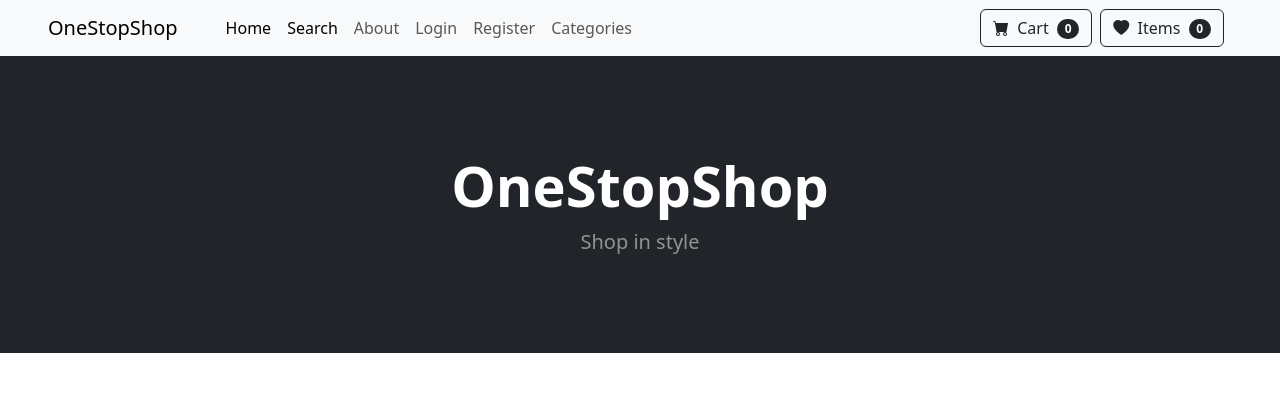
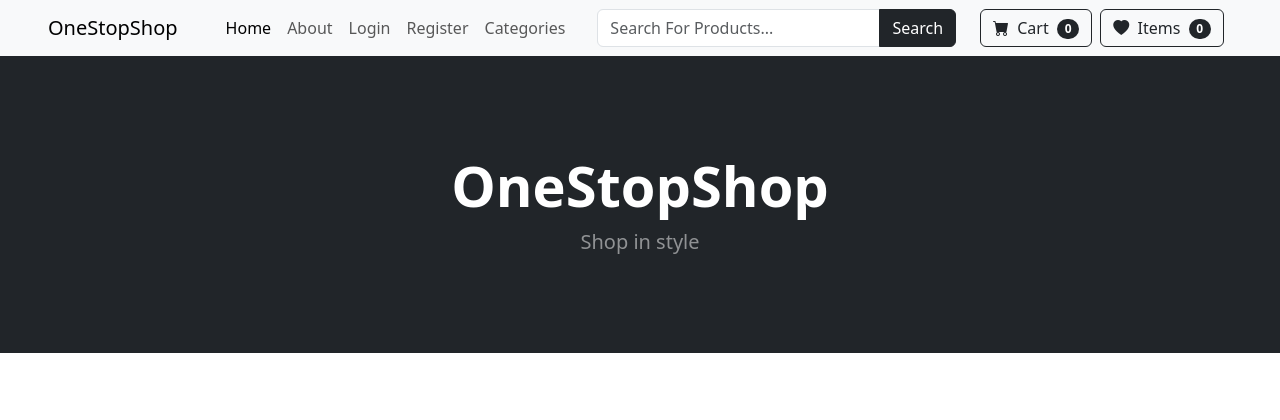
Before and after one commit to dragAnsh/OneStopShop, a Django app: page / in a window 1280 px wide. Shown: the top 420 px of the page. Run offline with Django 5.2, Linux system fonts and the light colour scheme; data that the repository does not hold is empty; parts of the project's set-up code (start-up, migrations or seed data) failed here and were passed over.

Commit message:
Add Search bar in Navbar

```diff
--- a/store/templates/store/navbar.html
+++ b/store/templates/store/navbar.html
@@ -6,7 +6,6 @@
         <div class="collapse navbar-collapse" id="navbarSupportedContent">
             <ul class="navbar-nav me-auto mb-2 mb-lg-0 ms-lg-4">
                 <li class="nav-item"><a class="nav-link active" aria-current="page" href="{% url 'home' %}">Home</a></li>
-                <li class="nav-item"><a class="nav-link active" aria-current="page" href="{% url 'search' %}">Search</a></li>
                 <li class="nav-item"><a class="nav-link" href="{% url 'about' %}">About</a></li>
 
                 {% if user.is_authenticated %}
@@ -39,6 +38,19 @@
 
                 <li class="nav-item"><a class="nav-link" href="{% url 'category_summary' %}">Categories</a></li>
             </ul>
+
+            <!-- Search form -->
+            <div class="d-flex flex-grow-1 mx-lg-4">
+                <form class="w-100" action="{% url 'search' %}" method="GET">
+                    <div class="input-group">
+                        <input type="text" name="search_text" class="form-control" placeholder="Search For Products..." value="{{search_text}}">
+                        <button type="submit" class="btn btn-dark">
+                            Search
+                        </button>
+                    </div>
+                </form>
+            </div>
+
             <div class="d-flex">
                 {% if user.is_authenticated %}
                     <a href="{% url 'user_orders_list' 'all' %}" class="btn btn-outline-dark me-2">
--- a/store/views.py
+++ b/store/views.py
@@ -22,10 +22,10 @@ def search(request):
         search_text = request.GET.get('search_text', '').strip()
         price_filter = request.GET.get('price_filter', '')
         sale_filter = request.GET.get('sale_filter', '')
-        rating_filter = request.GET.get('rating_filter', '4_and_up')
+        rating_filter = request.GET.get('rating_filter', '1_and_up')
 
         if not search_text:
-            return render(request, 'store/search.html')
+            return redirect('home')
 
         query = Q() # Q makes Django queries flexible and powerful. Internally, it constructs SQL WHERE clauses dynamically. Normally, Django queries are AND-based by default. With Q, we can use | (OR), & (AND), and ~ (NOT).
 
```
Also changed, not shown: store/templates/store/search.html (+3 -35 lines).
